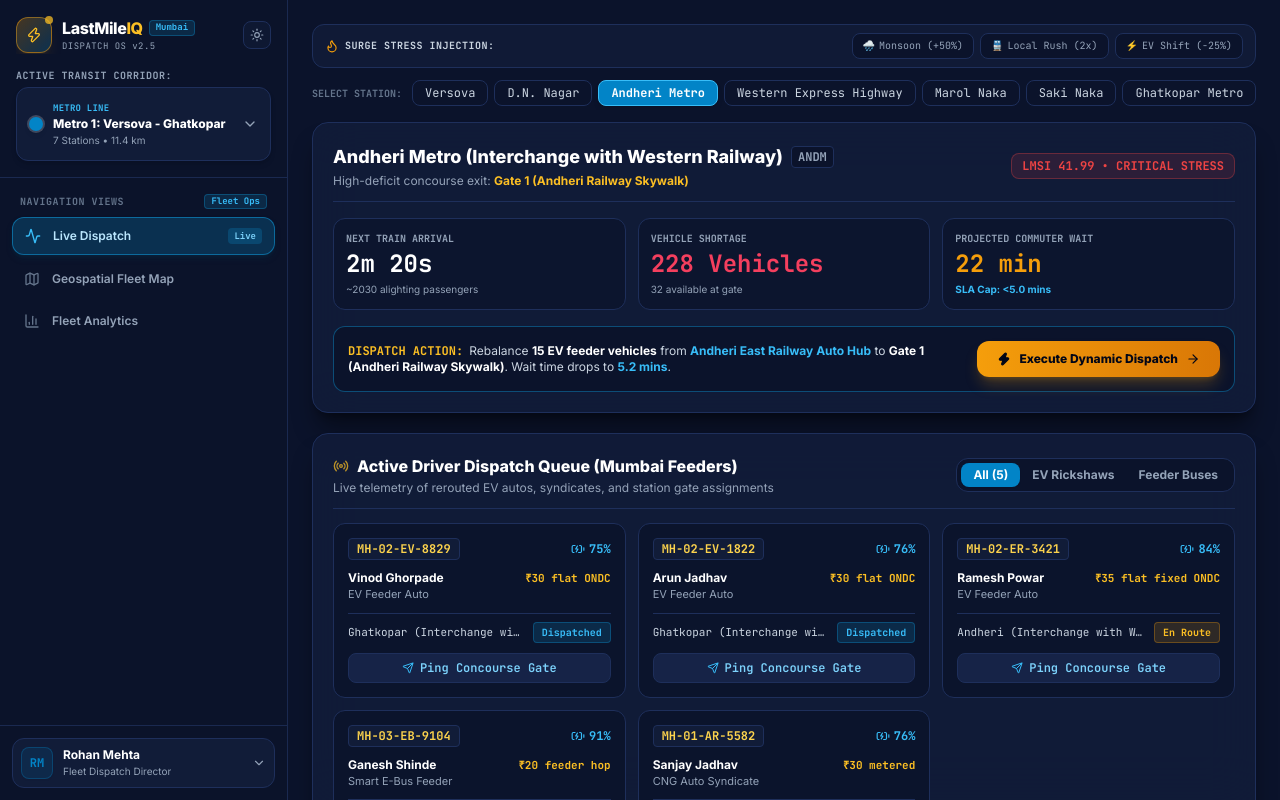
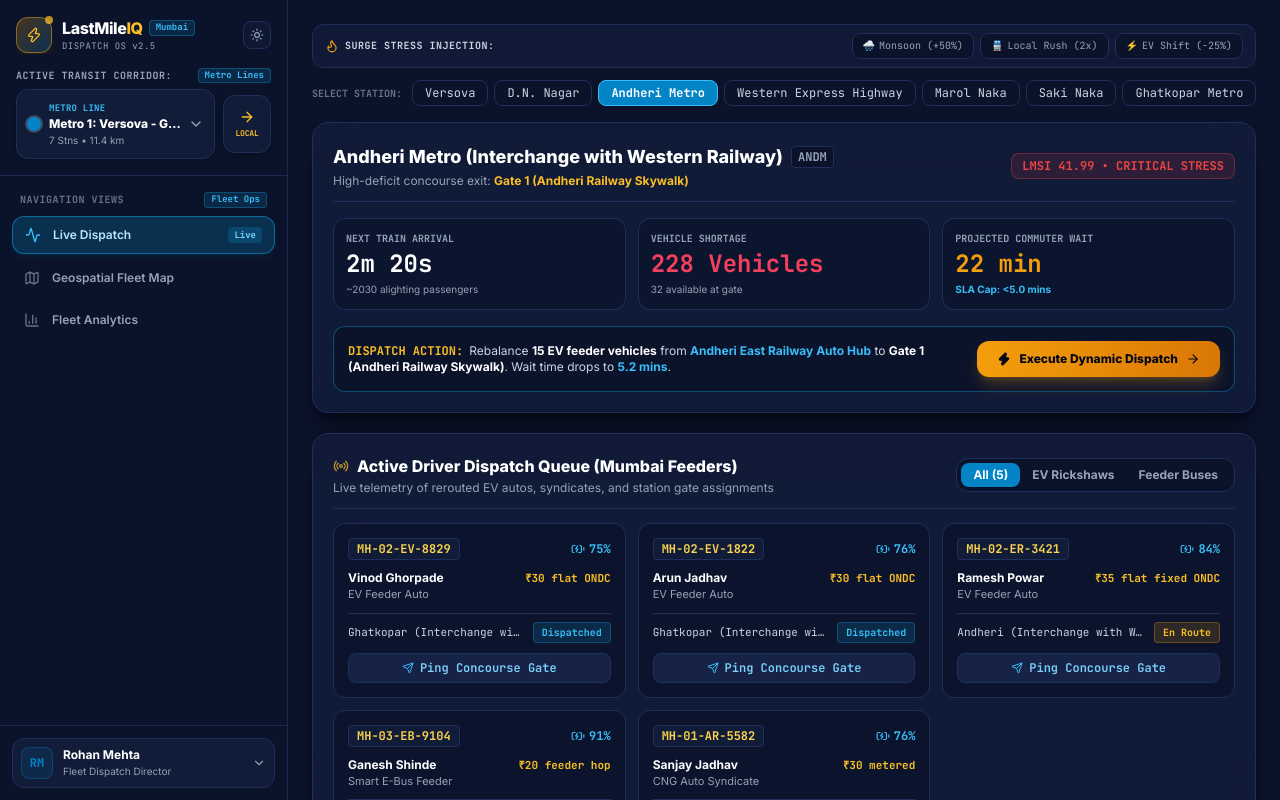
Before and after one commit to Ayush-web28/LastMileIQ, a React (Vite) app: page / in a window 1280 px wide. Built offline with nearby package versions, Linux system fonts and the light colour scheme.

Commit message:
feat: add arrow toggle between dedicated metro and local line dropdowns

```diff
--- a/src/components/bionis/Sidebar.jsx
+++ b/src/components/bionis/Sidebar.jsx
@@ -13,7 +13,9 @@ import {
   ShieldCheck,
   ChevronRight,
   Sparkles,
-  Layers
+  Layers,
+  ArrowRight,
+  ArrowLeft
 } from 'lucide-react';
 
 export default function Sidebar({ activeView, setActiveView, isCollapsed, setIsCollapsed, corridors }) {
@@ -51,6 +53,35 @@ export default function Sidebar({ activeView, setActiveView, isCollapsed, setIsC
 
   const metroLines = Object.entries(corridors).filter(([_, item]) => item.category === 'metro');
   const localLines = Object.entries(corridors).filter(([_, item]) => item.category === 'local');
+
+  // Corridor category state: 'metro' (default) or 'local'
+  const [corridorCategory, setCorridorCategory] = useState(
+    activeCorridor?.category === 'local' ? 'local' : 'metro'
+  );
+
+  // Sync corridorCategory if activeCorridor changes externally
+  useEffect(() => {
+    if (activeCorridor?.category) {
+      setCorridorCategory(activeCorridor.category);
+    }
+  }, [activeCorridor?.category]);
+
+  const toggleCorridorCategory = () => {
+    setCorridorMenuOpen(false);
+    if (corridorCategory === 'metro') {
+      setCorridorCategory('local');
+      if (activeCorridor?.category !== 'local') {
+        const firstLocal = localLines[0]?.[0] || 'mumbai-local-western';
+        setCurrentCorridorKey(firstLocal);
+      }
+    } else {
+      setCorridorCategory('metro');
+      if (activeCorridor?.category !== 'metro') {
+        const firstMetro = metroLines[0]?.[0] || 'mumbai-metro-1';
+        setCurrentCorridorKey(firstMetro);
+      }
+    }
+  };
 
   // Dynamic Navigation Items tailored per stakeholder role
   const navigationItems = activeAccountRole === 'fleet'
@@ -150,34 +181,47 @@ export default function Sidebar({ activeView, setActiveView, isCollapsed, setIsC
           </button>
         </div>
 
-        {/* Selected Line Display (Here and here only) */}
+        {/* Selected Line Display with Category Switcher Arrow */}
         {!isCollapsed && (
           <div className="relative" ref={corridorRef}>
-            <div className={`text-[10px] font-mono uppercase tracking-wider mb-1 font-bold ${
+            <div className="flex items-center justify-between mb-1.5">
+              <span className={`text-[10px] font-mono uppercase tracking-wider font-bold ${
                 theme === 'dark' ? 'text-slate-400' : 'text-slate-500'
               }`}>
                 Active Transit Corridor:
+              </span>
+              <span className={`text-[9px] font-mono font-bold px-1.5 py-0.2 rounded border ${
+                corridorCategory === 'metro'
+                  ? 'bg-sky-500/15 text-sky-400 border-sky-500/30'
+                  : 'bg-amber-500/15 text-amber-400 border-amber-500/30'
+              }`}>
+                {corridorCategory === 'metro' ? 'Metro Lines' : 'Suburban Local'}
+              </span>
             </div>
 
+            <div className="flex items-center gap-2">
+              {/* Dropdown Box for Current Category (Metro or Local) */}
               <button
                 onClick={() => setCorridorMenuOpen(!corridorMenuOpen)}
-              className={`w-full flex items-center justify-between p-3 rounded-xl border transition text-left text-xs shadow-md ${
+                className={`flex-1 min-w-0 flex items-center justify-between p-2.5 rounded-xl border transition text-left text-xs shadow-md ${
                   theme === 'dark'
                     ? 'bg-[#111C38] border-[#1E2F5B] hover:border-sky-500/60 hover:bg-[#162347]'
                     : 'bg-slate-50 border-slate-200 hover:border-sky-500/60 hover:bg-slate-100'
                 }`}
-              title="Click to switch Mumbai Transit Corridor"
+                title={`Click to choose from ${corridorCategory === 'metro' ? 'Mumbai Metro Lines' : 'Mumbai Suburban Local Lines'}`}
               >
-              <div className="flex items-center gap-2.5 min-w-0">
+                <div className="flex items-center gap-2 min-w-0">
                   <span
                     className="w-3.5 h-3.5 rounded-full shrink-0 shadow-md ring-2 ring-white/20"
                     style={{ backgroundColor: activeCorridor.color }}
                   />
-                <div className="truncate">
+                  <div className="truncate min-w-0">
                     <span className={`text-[9px] font-mono font-bold block uppercase tracking-wide ${
-                    theme === 'dark' ? 'text-sky-400' : 'text-sky-700'
+                      corridorCategory === 'metro'
+                        ? (theme === 'dark' ? 'text-sky-400' : 'text-sky-700')
+                        : (theme === 'dark' ? 'text-amber-400' : 'text-amber-700')
                     }`}>
-                    {activeCorridor.categoryLabel || (activeCorridor.category === 'metro' ? 'Metro Line' : 'Suburban Local')}
+                      {corridorCategory === 'metro' ? 'Metro Line' : 'Suburban Local'}
                     </span>
                     <span className={`font-black text-xs truncate block ${
                       theme === 'dark' ? 'text-white' : 'text-slate-900'
@@ -187,26 +231,65 @@ export default function Sidebar({ activeView, setActiveView, isCollapsed, setIsC
                     <span className={`text-[10px] block ${
                       theme === 'dark' ? 'text-slate-400' : 'text-slate-500'
                     }`}>
-                    {activeCorridor.stationsCount} Stations • {activeCorridor.lengthKm} km
+                      {activeCorridor.stationsCount} Stns • {activeCorridor.lengthKm} km
                     </span>
                   </div>
                 </div>
 
-              <ChevronDown className={`w-4 h-4 shrink-0 transition-transform duration-200 ${
+                <ChevronDown className={`w-4 h-4 shrink-0 transition-transform duration-200 ml-1 ${
                   corridorMenuOpen ? 'rotate-180' : ''
                 } ${theme === 'dark' ? 'text-slate-400' : 'text-slate-500'}`} />
               </button>
 
-            {/* Mumbai Corridor Dropdown Menu */}
+              {/* Arrow Button to Switch between Metro Lines and Local Lines dropdown */}
+              <button
+                onClick={toggleCorridorCategory}
+                className={`p-2 h-[58px] w-12 rounded-xl border transition flex flex-col items-center justify-center gap-0.5 shrink-0 shadow-md group ${
+                  theme === 'dark'
+                    ? corridorCategory === 'metro'
+                      ? 'bg-[#111C38] border-[#1E2F5B] hover:border-amber-400 text-amber-400 hover:bg-[#162347]'
+                      : 'bg-[#111C38] border-[#1E2F5B] hover:border-sky-400 text-sky-400 hover:bg-[#162347]'
+                    : corridorCategory === 'metro'
+                      ? 'bg-slate-50 border-slate-200 hover:border-amber-500 text-amber-600 hover:bg-slate-100'
+                      : 'bg-slate-50 border-slate-200 hover:border-sky-500 text-sky-600 hover:bg-slate-100'
+                }`}
+                title={
+                  corridorCategory === 'metro'
+                    ? 'Switch to Mumbai Suburban Local Lines dropdown'
+                    : 'Switch to Mumbai Metro Lines dropdown'
+                }
+              >
+                {corridorCategory === 'metro' ? (
+                  <>
+                    <ArrowRight className="w-4 h-4 group-hover:translate-x-0.5 transition-transform" />
+                    <span className="text-[8px] font-mono font-black uppercase tracking-tight">Local</span>
+                  </>
+                ) : (
+                  <>
+                    <ArrowLeft className="w-4 h-4 group-hover:-translate-x-0.5 transition-transform" />
+                    <span className="text-[8px] font-mono font-black uppercase tracking-tight">Metro</span>
+                  </>
+                )}
+              </button>
+            </div>
+
+            {/* Categorized Corridor Dropdown Menu */}
             {corridorMenuOpen && (
-              <div className={`absolute left-0 mt-2 w-80 rounded-2xl border shadow-2xl p-2.5 z-50 animate-in fade-in zoom-in-95 max-h-[440px] overflow-y-auto ${
+              <div className={`absolute left-0 mt-2 w-full rounded-2xl border shadow-2xl p-2.5 z-50 animate-in fade-in zoom-in-95 max-h-[360px] overflow-y-auto ${
                 theme === 'dark'
                   ? 'bg-[#111C38] border-[#1E2F5B] text-slate-200 shadow-2xl shadow-black/80'
                   : 'bg-white border-slate-200 text-slate-800'
               }`}>
-                {/* 6 Metro Lines */}
-                <div className="text-[10px] font-mono text-sky-400 px-2.5 py-1 uppercase tracking-wider font-bold">
+                {corridorCategory === 'metro' ? (
+                  <>
+                    {/* 6 Metro Lines Dropdown Options */}
+                    <div className="flex items-center justify-between px-2.5 py-1 mb-1">
+                      <span className="text-[10px] font-mono text-sky-400 uppercase tracking-wider font-bold">
                         🚇 Mumbai Metro (6 Lines)
+                      </span>
+                      <span className={`text-[9px] font-mono ${theme === 'dark' ? 'text-slate-400' : 'text-slate-500'}`}>
+                        All Lines
+                      </span>
                     </div>
                     {metroLines.map(([key, item]) => {
                       const isSelected = currentCorridorKey === key;
@@ -238,10 +321,17 @@ export default function Sidebar({ activeView, setActiveView, isCollapsed, setIsC
                         </button>
                       );
                     })}
-
-                {/* 3 Suburban Local Lines */}
-                <div className="text-[10px] font-mono text-amber-400 px-2.5 pt-3 py-1 uppercase tracking-wider font-bold border-t border-[#1E2F5B] mt-2">
+                  </>
+                ) : (
+                  <>
+                    {/* 3 Suburban Local Lines Dropdown Options */}
+                    <div className="flex items-center justify-between px-2.5 py-1 mb-1">
+                      <span className="text-[10px] font-mono text-amber-400 uppercase tracking-wider font-bold">
                         🚆 Mumbai Suburban Local (3 Lines)
+                      </span>
+                      <span className={`text-[9px] font-mono ${theme === 'dark' ? 'text-slate-400' : 'text-slate-500'}`}>
+                        All Lines
+                      </span>
                     </div>
                     {localLines.map(([key, item]) => {
                       const isSelected = currentCorridorKey === key;
@@ -273,6 +363,8 @@ export default function Sidebar({ activeView, setActiveView, isCollapsed, setIsC
                         </button>
                       );
                     })}
+                  </>
+                )}
               </div>
             )}
           </div>
```
Lines whose indentation alone changed are shown as unchanged.
